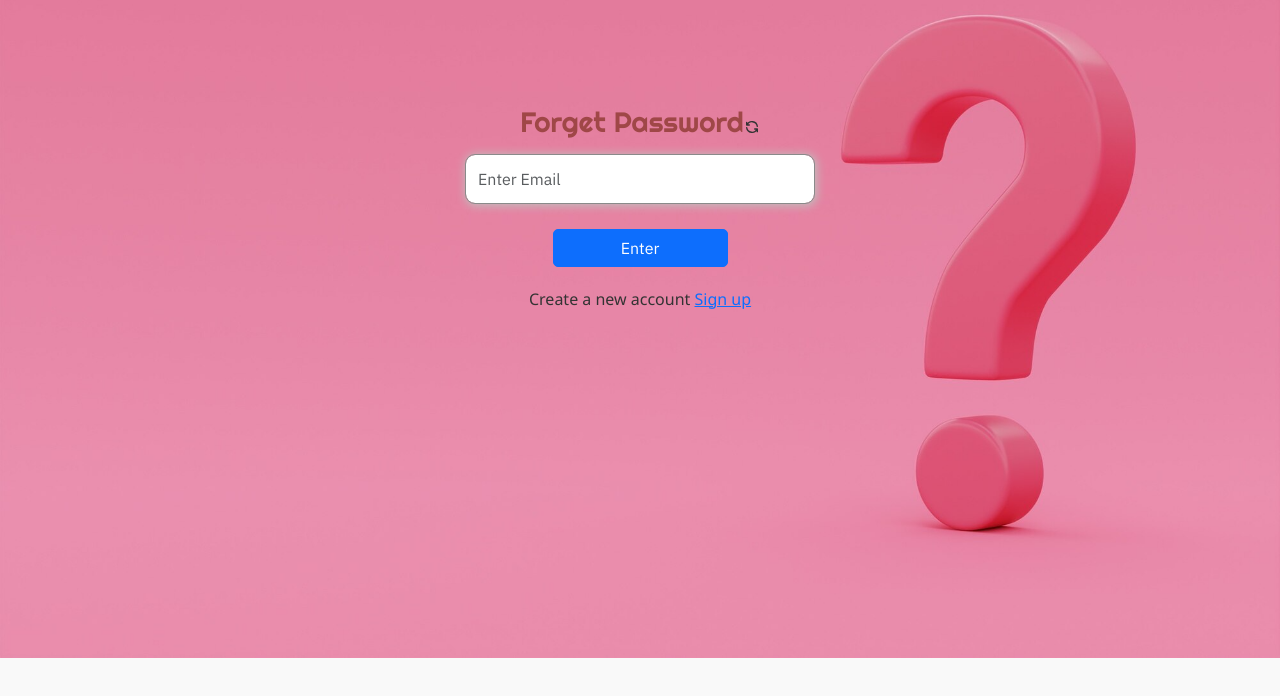
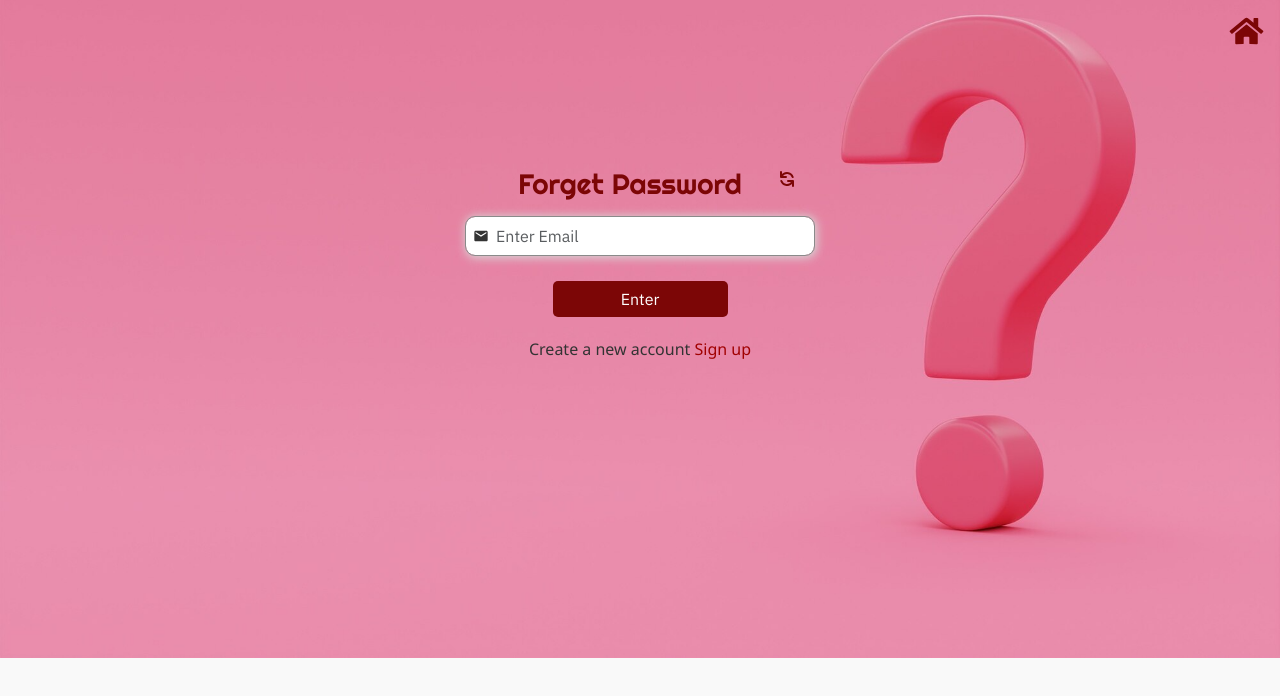
Before and after one commit to AskinasNatemin/KHFrontend, a React (Create React App) app: page /StudentForgetPassword in a window 1280 px wide. Shown: the top 696 px of the page. Built offline with nearby package versions, Linux system fonts and the light colour scheme.

Commit message:
designs are made

```diff
--- a/src/Components/Staff/StaffLogin.jsx
+++ b/src/Components/Staff/StaffLogin.jsx
@@ -18,7 +18,7 @@ const StaffLogin = () => {
     Password: "",
   });
   const [error,setError]=useState('')
-  const[success,setSuccess]=useState
+  const[success,setSuccess]=useState()
 
   const staffLogin=()=>{
     axios.post('http://localhost:5001/staffLogin/${id}')
--- a/src/Components/Student/StudentForgetPassword.jsx
+++ b/src/Components/Student/StudentForgetPassword.jsx
@@ -1,8 +1,12 @@
 import axios from "axios";
 import "../../Styles/Student/StudentForgetPassword.css";
-import React, { useReducer } from "react";
+import React, { useReducer, useState } from "react";
 import { Link, useNavigate } from "react-router-dom";
-import { TbRefresh } from "react-icons/tb";
+import { FaHome } from "react-icons/fa";
+import { HiRefresh } from "react-icons/hi";
+import { MdEmail } from "react-icons/md";
+import { HiOutlineEye, HiOutlineEyeOff } from "react-icons/hi";
+import { FaLock } from "react-icons/fa";
 
 const initialState = {
   email: "",
@@ -36,6 +40,7 @@ function reducer(state, action) {
 }
 
 function StudentForgetPassword() {
+  const [seePassword, setSeePassword] = useState(false);
   const [state, dispatch] = useReducer(reducer, initialState);
   const navigate = useNavigate();
 
@@ -53,9 +58,7 @@ function StudentForgetPassword() {
     const { email } = state;
     axios
       .post("http://localhost:5001/studentCheckMail", { email })
-      .then((response) => {
-        return response.data.data;
-      })
+      .then((response) => response.data.data)
       .then((data) => {
         if (data) {
           dispatch({ type: "SET_EMAIL_VALID", payload: true });
@@ -93,25 +96,36 @@ function StudentForgetPassword() {
 
   const handleKeyDown = (e) => {
     if (e.key === "Enter") {
-      if(e.target.name==='forgetMail'){
+      if (e.target.name === "forgetMail") {
         handleEmailSubmit();
-      }
-      else if(e.target.name === 'setPassword'){
-        handleResetPassword()
+      } else if (e.target.name === "setPassword") {
+        handleResetPassword();
       }
     }
   };
 
-  const handleRefresh=()=>{
+  const handleRefresh = () => {
     window.location.reload();
-  }
-
+  };
+  const handleGoBack = () => {
+    navigate("/");
+  };
   return (
     <div className="studentForgetmain">
+      <div className="studentForgetGoBackContainer p-3  w-100 ">
+              <FaHome
+                onClick={handleGoBack}
+                className="studentlogGoBackIcon float-end"
+              />
+            </div>
       <div className="studentForgetborder">
         <div className="studentForgethead d-flex align-items-center justify-content-center">
           <h3 className="">Forget Password</h3>
-          <TbRefresh onClick={handleRefresh} title="refresh" className=""/>
+          <HiRefresh
+            onClick={handleRefresh}
+            title="refresh"
+            className="studentRefresh"
+          />
         </div>
         <div className="studentForgetinput">
           {state.error && (
@@ -125,7 +139,8 @@ function StudentForgetPassword() {
             </span>
           )}
 
-          <div className="mb-3">
+          <div className="position-relative mb-3">
+            <MdEmail className="position-absolute top-50 start-0 translate-middle-y ms-2 studentforgetcustom-icon" />
             <input
               autoFocus
               type="email"
@@ -141,9 +156,7 @@ function StudentForgetPassword() {
 
           {!state.showPasswordField && (
             <div className="d-grid gap-2 col-6 mx-auto studentForgetbutton">
-              <button className="btn btn-primary"
-               onClick={handleEmailSubmit}
-               >
+              <button className="btn btn-primary" onClick={handleEmailSubmit}>
                 Enter
               </button>
             </div>
@@ -151,9 +164,11 @@ function StudentForgetPassword() {
 
           {state.showPasswordField && (
             <>
-              <div className="mb-3">
+              <div className="position-relative mb-3">
+                <FaLock className="position-absolute top-50 start-0 translate-middle-y ms-2  studentlogincustom-icon " />
+
                 <input
-                  type="password"
+                  type={seePassword ? "text" : "password"}
                   name="setPassword"
                   className="form-control"
                   placeholder="New Password"
@@ -161,11 +176,20 @@ function StudentForgetPassword() {
                   onChange={handleNewPasswordChange}
                   onKeyDown={handleKeyDown}
                 />
+                {state.newPassword && (
+                  <span
+                    onClick={() => setSeePassword(!seePassword)}
+                    className="position-absolute top-50 end-0 translate-middle-y pe-3"
+                    style={{ cursor: "pointer", color: "#6c757d" }}
+                  >
+                    {seePassword ? <HiOutlineEyeOff /> : <HiOutlineEye />}
+                  </span>
+                )}
               </div>
 
               <div className="d-grid gap-2 col-6 mx-auto studentForgetbutton">
                 <button
-                  className="btn btn-primary"
+                  className="btn btn-primary studentForgetcustom-btn"
                   onClick={handleResetPassword}
                 >
                   Confirm
--- a/src/Styles/Staff/StaffReg.css
+++ b/src/Styles/Staff/StaffReg.css
@@ -76,7 +76,3 @@
     background-color:rgb(151, 50, 50)!important; /* Green color */
 
   }
-  .custom-icon {
-    color: #4c4a4a; /* Custom Green */
-
-  }
--- a/src/Styles/Student/StudentForgetPassword.css
+++ b/src/Styles/Student/StudentForgetPassword.css
@@ -1,5 +1,7 @@
-.studentForgetmain{
-    background-image:url(../../Assets/images/ForgetPasswordImages/StudentForgetPassImg.png);
+@import url("https://fonts.googleapis.com/css2?family=Righteous&display=swap");
+
+.studentForgetmain {
+  background-image: url(../../Assets/images/ForgetPasswordImages/StudentForgetPassImg.png);
   height: 100vh;
   display: flex;
   align-items: center;
@@ -12,33 +14,48 @@
 .studentForgetborder {
   margin: auto;
   margin-top: 100px;
-    /* height:470px; */
   padding-bottom: 50px;
   width: 450px;
   border-radius: 10px;
-        /* box-shadow: 5px 5px 15px 5px rgb(197, 191, 191); */
+  /* border: 3px solid black; */
 }
 
-.studentForgethead h3{
+.studentForgethead h3 {
+  font-family: "Righteous", serif;
   font-weight: 400;
-    padding-top:5px ;
+  padding-top: 5px;
   text-align: center;
   margin-bottom: 15px;
+  margin-left: 35px;
   font-family: "Righteous", serif;
-   color: rgb(159, 71, 71);
+  color: rgb(124, 6, 6);
+  /* border: 3px solid black; */
 }
-
+.studentForgetGoBackIcon{
+    height: 30px;
+    width: 35px;
+    cursor: pointer;
+    color:  rgb(124, 6, 6);
+  }
+.studentRefresh {
+  /* border: 3px solid black; */
+  margin-left: 35px;
+  margin-bottom: 20px;
+  color: rgb(124, 6, 6);
+  height: 20px;
+  width: 20px;
+}
 .studentForgetinput {
   width: 350px;
   margin-top: 50px;
   margin: auto;
-
 }
 
 .studentForgetinput input {
    margin-bottom: 25px;
  border-radius: 10px;
-    height: 50px;
+ padding-left: 30PX;
+ height:40px;
 }
 
 .studentForgetbutton {
@@ -47,15 +64,26 @@
 
 .studentForgetbutton button {
   border-radius: 5px;
+  background-color: rgb(124, 6, 6);
+  border: rgb(124, 6, 6);
 }
+.studentForgetbutton button:hover{
+    background-color: rgb(153, 8, 8);
 
+}
 .form-control:focus {
   border-color: rgb(138, 138, 138);
-    box-shadow: 1px 1px 10px 1px rgb(192, 190, 190);
+  box-shadow:1px 1px 10px 1px rgb(214, 214, 214)}
+.studentForgetcustom-btn:active {
+    background-color:rgb(151, 50, 50)!important; /* Green color */
+
   }
-
 .studentForgetlink {
   text-align: center;
   margin-top: 20px;
-    font-family: 'Segoe UI', Tahoma, Geneva, Verdana, sans-serif;
+  font-family: "Segoe UI", Tahoma, Geneva, Verdana, sans-serif;
 }
+.studentForgetlink a{
+    color:#a00000;
+    text-decoration: none;
+}
--- a/src/Styles/Student/StudentReg.css
+++ b/src/Styles/Student/StudentReg.css
@@ -75,7 +75,3 @@
     background-color:rgb(151, 50, 50)!important; /* Green color */
 
   }
-  .studentregcustom-icon {
-    color: #4c4a4a; /* Custom Green */
-
-  }
```
Lines whose indentation alone changed are shown as unchanged.
